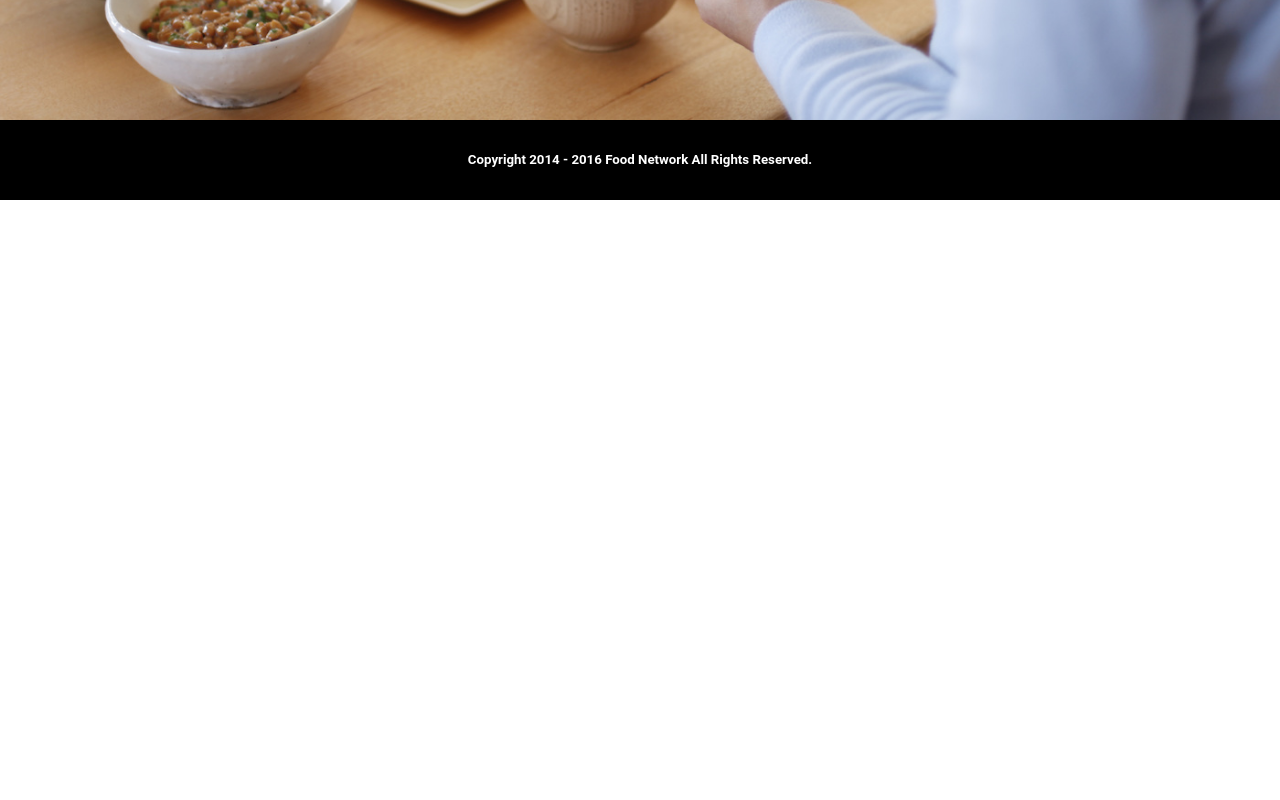
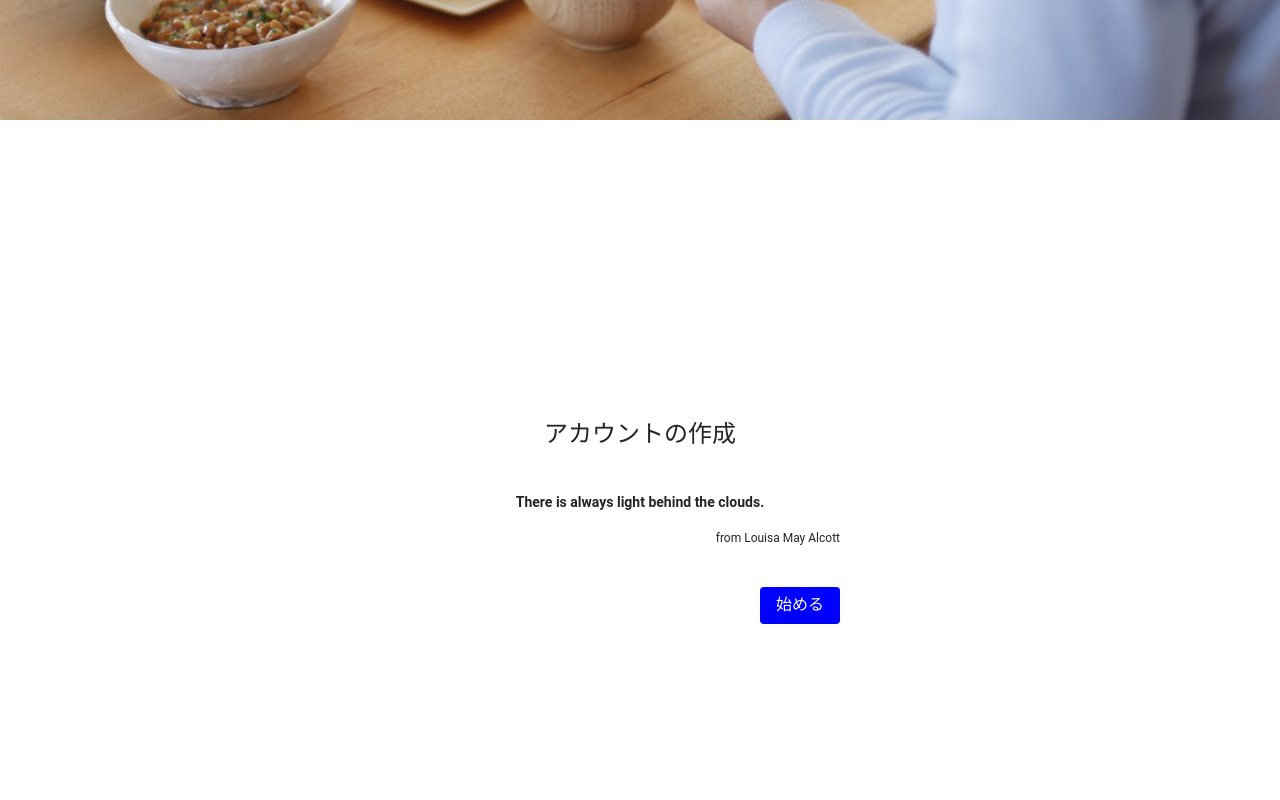
Before and after one commit to kusui-user/nuxt-foodnet, a Nuxt app: page /register/finish in a window 1280 px wide. Shown: the part 640-1440 px from the top of the page. Before the commit the page ends 840 px from the top, so only its background shows below. Built offline with nearby package versions, Linux system fonts and the light colour scheme.

Commit message:
finishページ作製

```diff
--- /dev/null
+++ b/pages/register/finish.vue
@@ -0,0 +1,57 @@
+<template>
+  <div class="page register-finish">
+    <div class="form">
+      <p class="title">アカウントの作成</p>
+      <div class="text">
+        <p class="main">There is always light behind the clouds.</p>
+        <p class="sub">from Louisa May Alcott</p>
+      </div>
+      <FormLoginButton label="始める" type="button" @click="$router.push('/')" />
+    </div>
+  </div>
+</template>
+
+<script>
+export default {}
+</script>
+
+<style lang="scss" scoped>
+.register-finish {
+  display: flex;
+  align-items: center;
+  justify-content: center;
+  height: 100vh;
+
+  > .form {
+    width: 400px;
+
+    > .title {
+      font-size: 24px;
+      line-height: 150%;
+      text-align: center;
+    }
+
+    > .text {
+      margin: 40px 0;
+
+      > .main {
+        text-align: center;
+        font-size: 14px;
+        line-height: 150%;
+        font-weight: 700;
+      }
+
+      > .sub {
+        text-align: right;
+        font-size: 12px;
+        line-height: 150%;
+        margin-top: 8px;
+      }
+    }
+
+    > .button-link {
+      margin-left: auto;
+    }
+  }
+}
+</style>
```
